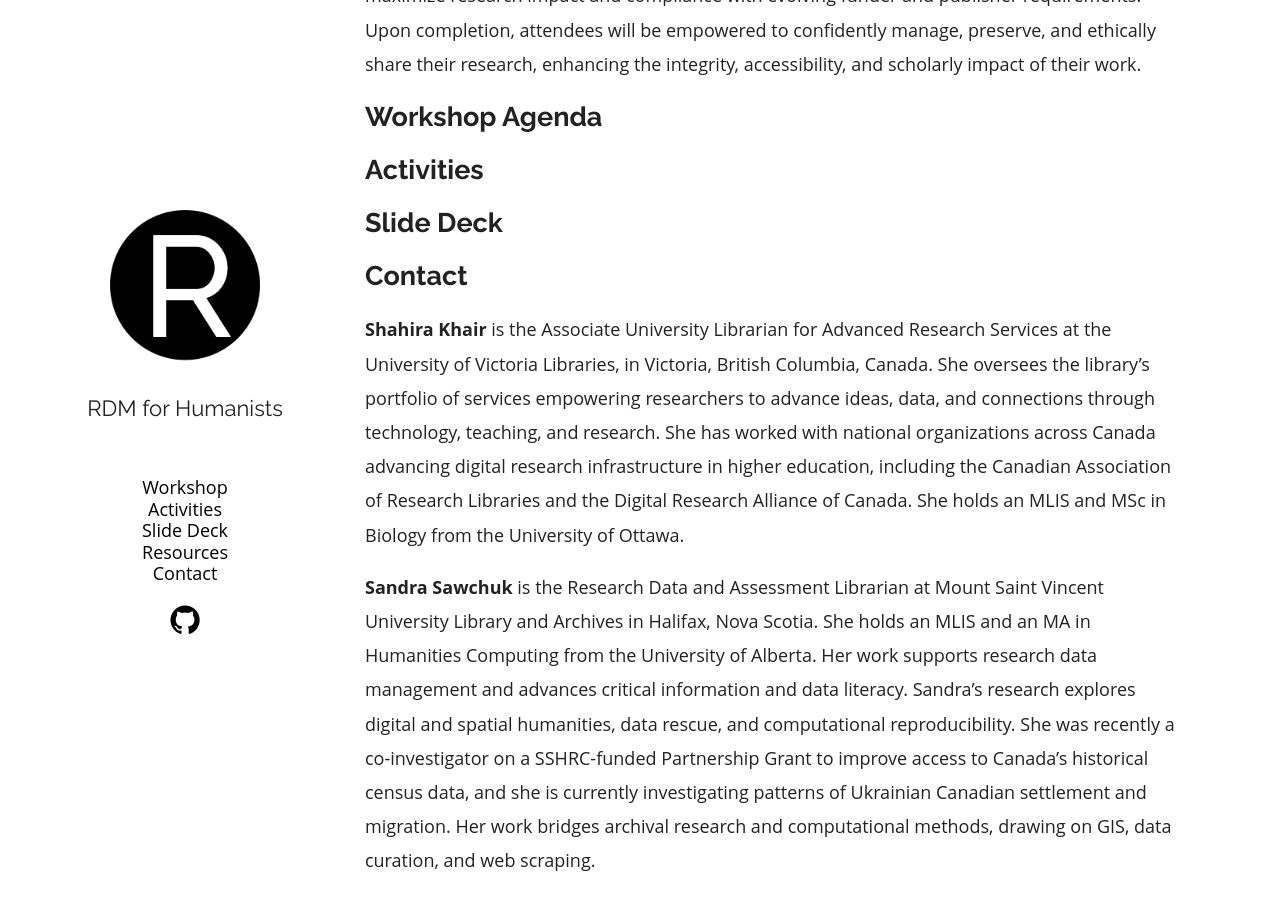
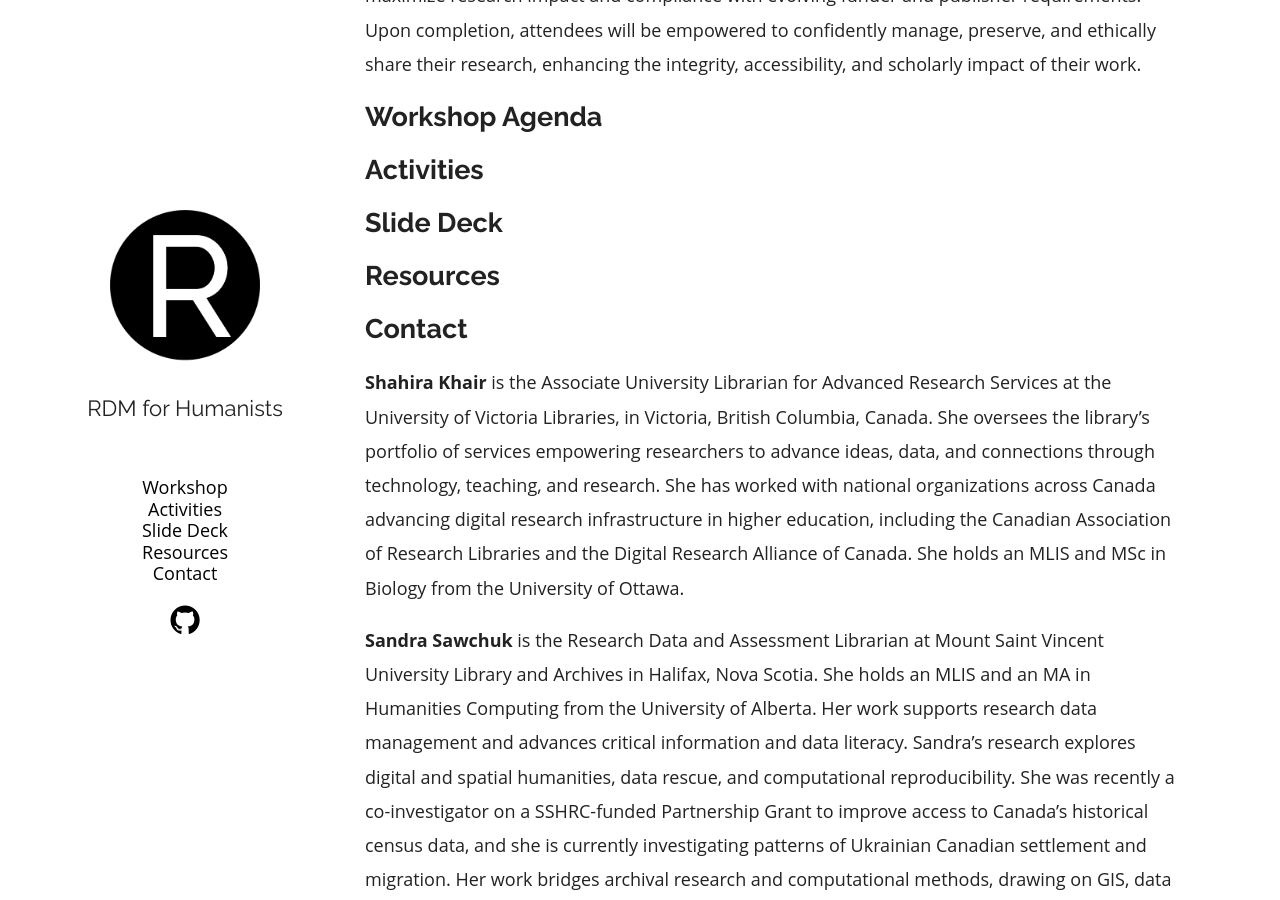
Before and after one commit to rdm-humanities/rdm-humanities.github.io, a Jekyll site: the page built from index.md, in a window 1280 px wide and 900 px high, scrolled down 892 px. Built offline with Jekyll 4.4.1, drawn with Linux system fonts in a browser that asks for light colours.

Commit message:
updating menu

```diff
--- a/index.md
+++ b/index.md
@@ -17,6 +17,7 @@ A significant focus is placed on the ethical dimensions inherent in many researc
 
 ## <a id="slide"></a>Slide Deck
 
+## <a id="references"></a>Resources
 
 ## <a id="contact"></a>Contact
 
```
